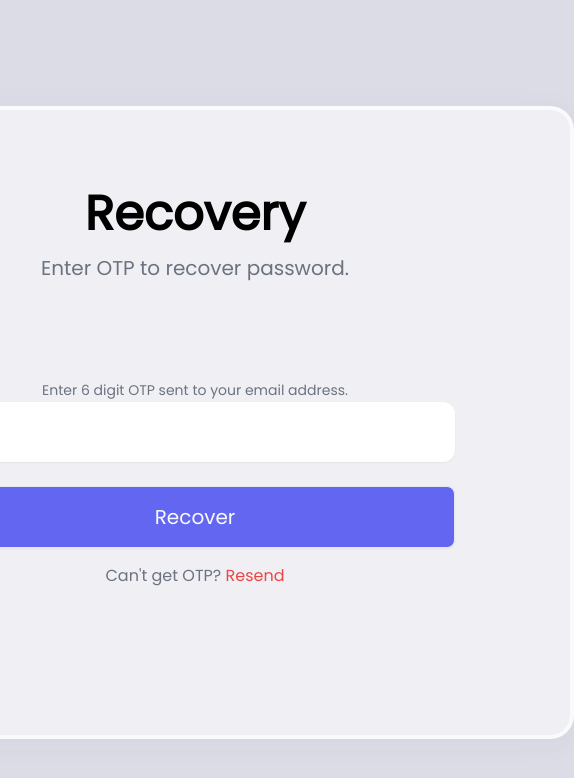
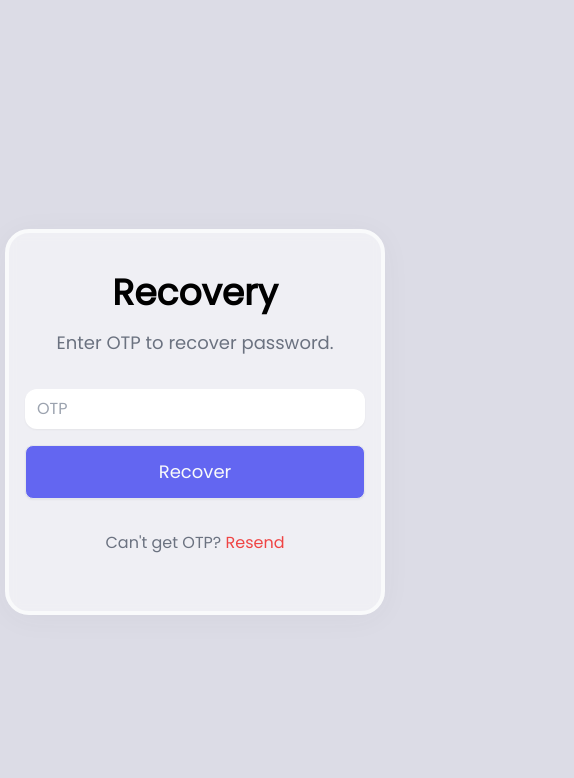
Before and after one commit to bhishman-desai/mern-user-profile-management, a React (Create React App) app in the folder client/: page /recovery in a window 390 px wide. Shown: the top 778 px of the page, 574 px wide, since content can reach past the window. Built offline with nearby package versions, Linux system fonts and the light colour scheme.

Commit message:
feat: Making pages responsive

```diff
--- a/client/src/components/Password.js
+++ b/client/src/components/Password.js
@@ -24,19 +24,16 @@ export default function Password() {
   });
 
   return (
-    <div className="container mx-auto">
+    <div className="container mx-auto px-4">
       <Toaster position="top-center" reverseOrder={false}></Toaster>
 
-      <div className="flex flex-col justify-center items-center h-screen">
+      <div className="flex flex-col justify-center items-center min-h-screen">
         {/* Responsive container for the form */}
-        <div
-          className={`${styles.glass} px-4 py-8 md:px-8 md:py-12`}
-          style={{ width: "45%", height: "80vh" }}
-        >
+        <div className={`${styles.glass}`}>
           <div className="title flex flex-col items-center">
             {/*Change name to username or email*/}
-            <h4 className="text-5xl font-bold">Hello Bhishman!</h4>
-            <span className="py-4 text-xl w-full text-center text-gray-500">
+            <h4 className="text-4xl sm:text-5xl font-bold">Hello Bhishman!</h4>
+            <span className="py-4 text-lg sm:text-xl w-full text-center text-gray-500">
               Explore More by connecting with us.
             </span>
           </div>
@@ -47,11 +44,11 @@ export default function Password() {
               <img src={avatar} className={styles.profile_img} alt="avatar" />
             </div>
 
-            <div className="textbox flex flex-col items-center gap-6">
+            <div className="textbox flex flex-col items-center gap-4 sm:gap-6">
               <input
                 {...formik.getFieldProps("password")}
                 className={styles.textbox}
-                type="text"
+                type="password"
                 placeholder="Password"
               />
               <button className={styles.btn} type="submit">
--- a/client/src/components/Recovery.js
+++ b/client/src/components/Recovery.js
@@ -1,63 +1,59 @@
-import React, {useState} from 'react'
-import {Toaster} from 'react-hot-toast';
-import styles from '../styles/Username.module.css';
-import {useNavigate} from 'react-router-dom'
+import React, { useState } from "react";
+import { Toaster } from "react-hot-toast";
+import { useNavigate } from "react-router-dom";
+
+import styles from "../styles/Username.module.css";
 
 export default function Recovery() {
-
   const [OTP, setOTP] = useState();
-    const navigate = useNavigate()
-
+  const navigate = useNavigate();
 
   async function onSubmit(e) {
-        /* TODO: Change logic to OTP implementation */
     e.preventDefault();
     window.alert("Update Success!");
-        return navigate('/reset')
+    navigate("/reset");
   }
 
-    /* Resend OTP handler */
   function resendOTP() {
+    // TODO: Implement resend OTP logic
   }
 
   return (
-        <div className="container mx-auto">
+    <div className="container mx-auto px-4">
+      <Toaster position="top-center" reverseOrder={false} />
 
-            <Toaster position='top-center' reverseOrder={false}></Toaster>
-
-            <div className='flex justify-center items-center h-screen'>
-                <div className={styles.glass}>
-
+      <div className="flex justify-center items-center min-h-screen">
+        <div className={`${styles.glass}`}>
           <div className="title flex flex-col items-center">
-                        <h4 className='text-5xl font-bold'>Recovery</h4>
-                        <span className='py-4 text-xl w-2/3 text-center text-gray-500'>
+            <h4 className="text-4xl sm:text-5xl font-bold">Recovery</h4>
+            <span className="py-4 text-lg sm:text-xl w-full text-center text-gray-500">
               Enter OTP to recover password.
             </span>
           </div>
 
-                    <form className='pt-20' onSubmit={onSubmit}>
-
-                        <div className="textbox flex flex-col items-center gap-6">
-
-                            <div className="input text-center">
-                    <span className='py-4 text-sm text-left text-gray-500'>
-                      Enter 6 digit OTP sent to your email address.
-                    </span>
-                                <input onChange={(e) => setOTP(e.target.value)} className={styles.textbox} type="text"
-                                       placeholder='OTP'/>
-                            </div>
-
-                            <button className={styles.btn} type='submit'>Recover</button>
+          <form className="py-4 sm:py-20" onSubmit={onSubmit}>
+            <div className="textbox flex flex-col items-center gap-4 sm:gap-6">
+              <input
+                onChange={(e) => setOTP(e.target.value)}
+                className={`${styles.textbox} w-full`}
+                type="text"
+                placeholder="OTP"
+              />
+              <button className={styles.btn} type="submit">
+                Recover
+              </button>
             </div>
           </form>
-
           <div className="text-center py-4">
-                        <span className='text-gray-500'>Can't get OTP? <button onClick={resendOTP}
-                                                                               className='text-red-500'>Resend</button></span>
-                    </div>
-
+            <span className="text-gray-500">
+              Can't get OTP?{" "}
+              <button onClick={resendOTP} className="text-red-500">
+                Resend
+              </button>
+            </span>
           </div>
         </div>
       </div>
-    )
+    </div>
+  );
 }
--- a/client/src/components/Register.js
+++ b/client/src/components/Register.js
@@ -5,7 +5,6 @@ import { Toaster } from "react-hot-toast";
 import { useFormik } from "formik";
 import { registerValidation } from "../helper/validate";
 import convertToBase64 from "../helper/convert";
-
 import styles from "../styles/Username.module.css";
 
 export default function Register() {
@@ -35,18 +34,15 @@ export default function Register() {
   };
 
   return (
-    <div className="container mx-auto">
+    <div className="container mx-auto px-4">
       <Toaster position="top-center" reverseOrder={false} />
 
-      <div className="flex flex-col justify-center items-center h-screen">
+      <div className="flex flex-col justify-center items-center min-h-screen">
         {/* Responsive container for the form */}
-        <div
-          className={`${styles.glass} px-4 py-8 md:px-8 md:py-12`}
-          style={{ width: "45%", height: "80vh" }}
-        >
+        <div className={`${styles.glass}`}>
           <div className="title flex flex-col items-center">
-            <h4 className="text-5xl font-bold">Register</h4>
-            <span className="py-4 text-xl w-full text-center text-gray-500">
+            <h4 className="text-4xl sm:text-5xl font-bold">Register</h4>
+            <span className="py-4 text-lg sm:text-xl w-full text-center text-gray-500">
               Happy to join you!
             </span>
           </div>
@@ -60,7 +56,6 @@ export default function Register() {
                   alt="avatar"
                 />
               </label>
-
               <input
                 onChange={onUpload}
                 type="file"
@@ -69,7 +64,7 @@ export default function Register() {
               />
             </div>
 
-            <div className="textbox flex flex-col items-center gap-6">
+            <div className="textbox flex flex-col items-center gap-4 sm:gap-6">
               <input
                 {...formik.getFieldProps("email")}
                 className={styles.textbox}
@@ -85,7 +80,7 @@ export default function Register() {
               <input
                 {...formik.getFieldProps("password")}
                 className={styles.textbox}
-                type="text"
+                type="password"
                 placeholder="Password*"
               />
               <button className={styles.btn} type="submit">
--- a/client/src/components/Reset.js
+++ b/client/src/components/Reset.js
@@ -1,61 +1,63 @@
-import React from 'react'
-import {Toaster} from 'react-hot-toast';
-import {useFormik} from 'formik';
-import {resetPasswordValidation} from '../helper/validate'
-import {Navigate, useNavigate} from 'react-router-dom';
+import React from "react";
+import { Toaster } from "react-hot-toast";
+import { useFormik } from "formik";
+import { resetPasswordValidation } from "../helper/validate";
+import { useNavigate } from "react-router-dom";
 
-import styles from '../styles/Username.module.css';
+import styles from "../styles/Username.module.css";
 
 export default function Reset() {
-
   const navigate = useNavigate();
 
   const formik = useFormik({
     initialValues: {
-            password: '',
-            confirm_pwd: ''
+      password: "",
+      confirm_pwd: "",
     },
     validate: resetPasswordValidation,
     validateOnBlur: false,
     validateOnChange: false,
-        onSubmit: async values => {
-
-            /* TODO: Make a call to backend to reset password */
+    onSubmit: async (values) => {
+      // TODO: Make a call to backend to reset password
       window.alert("Password Reset success!");
-            navigate('/password');
-
-        }
-    })
-
+      navigate("/password");
+    },
+  });
 
   return (
-        <div className="container mx-auto">
+    <div className="container mx-auto px-4">
+      <Toaster position="top-center" reverseOrder={false} />
 
-            <Toaster position='top-center' reverseOrder={false}></Toaster>
-
-            <div className='flex justify-center items-center h-screen'>
-                <div className={styles.glass} style={{width: "50%"}}>
-
+      <div className="flex justify-center items-center min-h-screen">
+        <div className={`${styles.glass}`}>
           <div className="title flex flex-col items-center">
-                        <h4 className='text-5xl font-bold'>Reset</h4>
-                        <span className='py-4 text-xl w-2/3 text-center text-gray-500'>
+            <h4 className="text-4xl sm:text-5xl font-bold">Reset</h4>
+            <span className="py-4 text-lg sm:text-xl w-full text-center text-gray-500">
               Enter new password.
             </span>
           </div>
 
-                    <form className='py-20' onSubmit={formik.handleSubmit}>
-                        <div className="textbox flex flex-col items-center gap-6">
-                            <input {...formik.getFieldProps('password')} className={styles.textbox} type="text"
-                                   placeholder='New Password'/>
-                            <input {...formik.getFieldProps('confirm_pwd')} className={styles.textbox} type="text"
-                                   placeholder='Repeat Password'/>
-                            <button className={styles.btn} type='submit'>Reset</button>
+          <form className="py-4 sm:py-20" onSubmit={formik.handleSubmit}>
+            <div className="textbox flex flex-col items-center gap-4 sm:gap-6">
+              <input
+                {...formik.getFieldProps("password")}
+                className={styles.textbox}
+                type="password"
+                placeholder="New Password"
+              />
+              <input
+                {...formik.getFieldProps("confirm_pwd")}
+                className={styles.textbox}
+                type="password"
+                placeholder="Repeat Password"
+              />
+              <button className={styles.btn} type="submit">
+                Reset
+              </button>
             </div>
-
           </form>
-
         </div>
       </div>
     </div>
-    )
+  );
 }
--- a/client/src/styles/Username.module.css
+++ b/client/src/styles/Username.module.css
@@ -1,31 +1,30 @@
-.glass{
+.glass {
   background: rgba(255, 255, 255, 0.55);
   border-radius: 16px;
   box-shadow: 0 4px 30px #4747470b;
   backdrop-filter: blur(7px);
   border: 1px solid rgba(255, 255, 255, 0.3);
-    @apply border-4 border-gray-50 shrink-0 h-3/4 w-[30%] rounded-3xl py-20 px-7 min-w-max;
+  @apply border-4 border-gray-50 shrink-0 h-3/4 w-full sm:w-3/4 md:w-1/2 lg:w-[30%] rounded-3xl py-10 sm:py-20 px-4 sm:px-7 min-w-max;
 }
 
-
-.profile_img{
-    @apply border-4 border-gray-100 w-[135px] rounded-full shadow-lg cursor-pointer;
+.profile_img {
+  @apply border-4 border-gray-100 w-[100px] sm:w-[135px] rounded-full shadow-lg cursor-pointer;
   @apply hover:border-gray-200;
 }
 
-.textbox{
-    @apply border-0 px-5 py-4 rounded-xl w-3/4 shadow-sm text-lg;
+.textbox {
+  @apply border-0 px-3 sm:px-5 py-2 sm:py-4 rounded-xl w-full sm:w-3/4 shadow-sm text-base sm:text-lg;
   @apply focus:outline-none;
 }
 
-.btn{
-    @apply border bg-indigo-500 w-3/4 py-4 rounded-lg text-gray-50 text-xl shadow-sm text-center;
+.btn {
+  @apply border bg-indigo-500 w-full sm:w-3/4 py-3 sm:py-4 rounded-lg text-gray-50 text-lg shadow-sm text-center;
 }
 
-.btn:hover{
+.btn:hover {
   background-color: #ff6a6a;
 }
 
-input[type='file']{
+input[type='file'] {
   display: none;
 }
```
Also changed, not shown: client/src/components/PageNotFound.js (+17 -3 lines), client/src/components/Profile.js (+14 -22 lines), client/src/components/Username.js (+7 -8 lines), client/src/styles/Profile.module.css (+9 -9 lines). Lines whose indentation alone changed are shown as unchanged.
